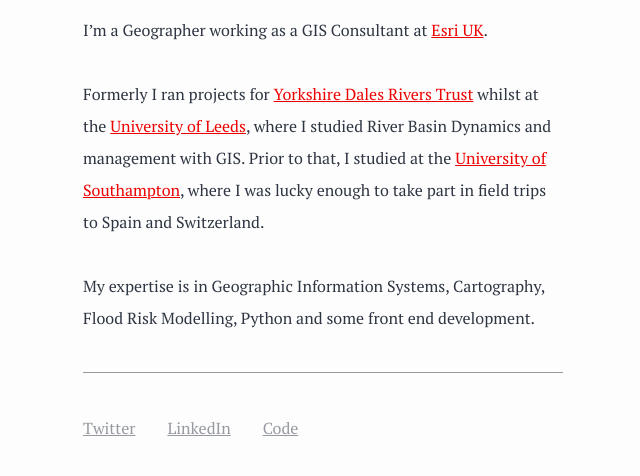
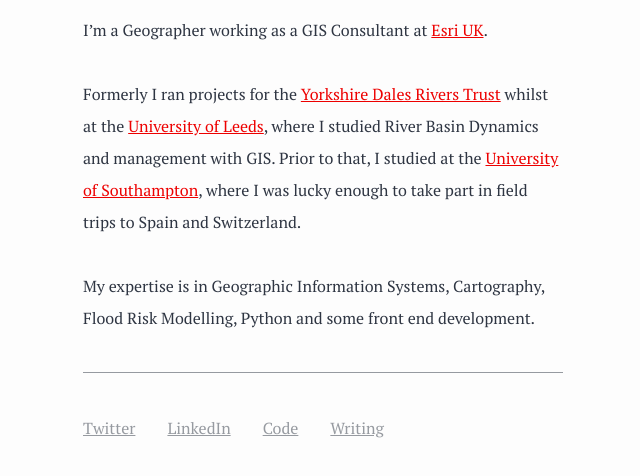
Before and after one commit to RobACollins/RobACollins.github.io, a plain HTML site: page index.html in a window 1280 px wide. Shown: the part 206-682 px from the top of the page, without its empty margins (317-957 px from the left). Drawn offline with nearby package versions, Linux system fonts and the light colour scheme.

Commit message:
Updated index.html
changes to the text and addition of a new link.

```diff
--- a/index.html
+++ b/index.html
@@ -10,13 +10,14 @@
         <div class="content">
             <h1>Rob Collins</h1>
             <p>I’m a Geographer working as a GIS Consultant at <a href="https://www.esriuk.com/" target="_blank">Esri UK</a>.</p>
-            <p>Formerly I ran projects for <a href="http://www.yorkshiredalesriverstrust.com/" target="_blank">Yorkshire Dales Rivers Trust</a> whilst at the <a href="https://www.leeds.ac.uk/" target="_blank">University of Leeds</a>, where I studied River Basin Dynamics and management with GIS. Prior to that, I studied at the <a href="https://www.southampton.ac.uk/" target="_blank">University of Southampton</a>, where I was lucky enough to take part in field trips to Spain and Switzerland.</p>
+            <p>Formerly I ran projects for the <a href="http://www.yorkshiredalesriverstrust.com/" target="_blank">Yorkshire Dales Rivers Trust</a> whilst at the <a href="https://www.leeds.ac.uk/" target="_blank">University of Leeds</a>, where I studied River Basin Dynamics and management with GIS. Prior to that, I studied at the <a href="https://www.southampton.ac.uk/" target="_blank">University of Southampton</a>, where I was lucky enough to take part in field trips to Spain and Switzerland.</p>
             <p>My expertise is in Geographic Information Systems, Cartography, Flood Risk Modelling, Python and some front end development.</p>
             <hr />
             <ul class="links">
                 <li><a href="https://twitter.com/robacollins" class="footer">Twitter</a></li>
                 <li><a href="https://www.linkedin.com/in/robacollins/" class="footer">LinkedIn</a></li>
                 <li><a href="https://github.com/RobACollins" class="footer">Code</a></li>
+                <li><a href="https://medium.com/@robacollins" class="footer">Writing</a></li>
             </ul>
         </div>
     </body>
```
